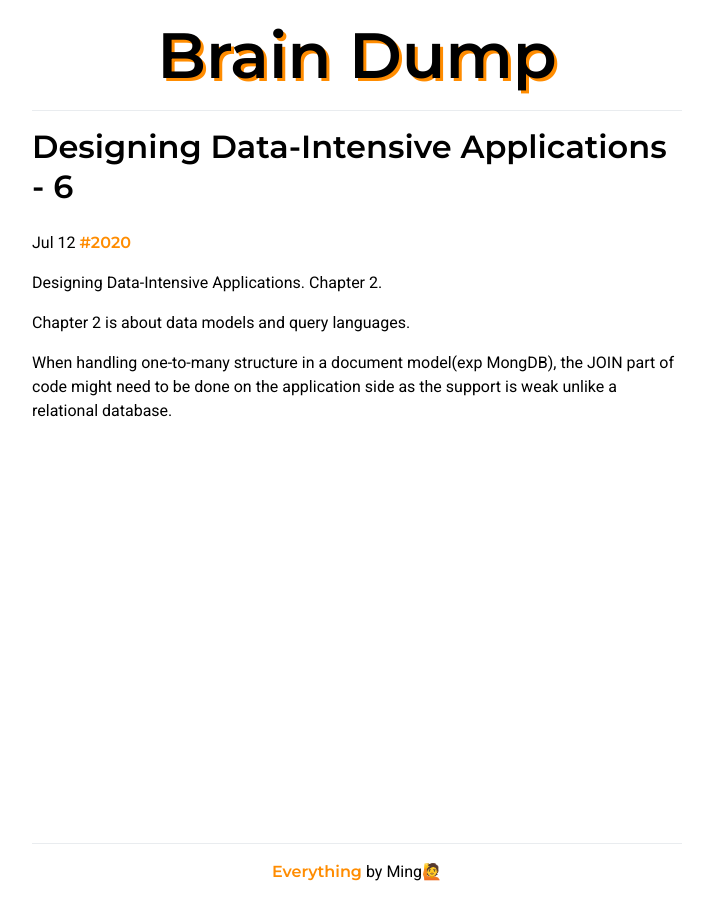
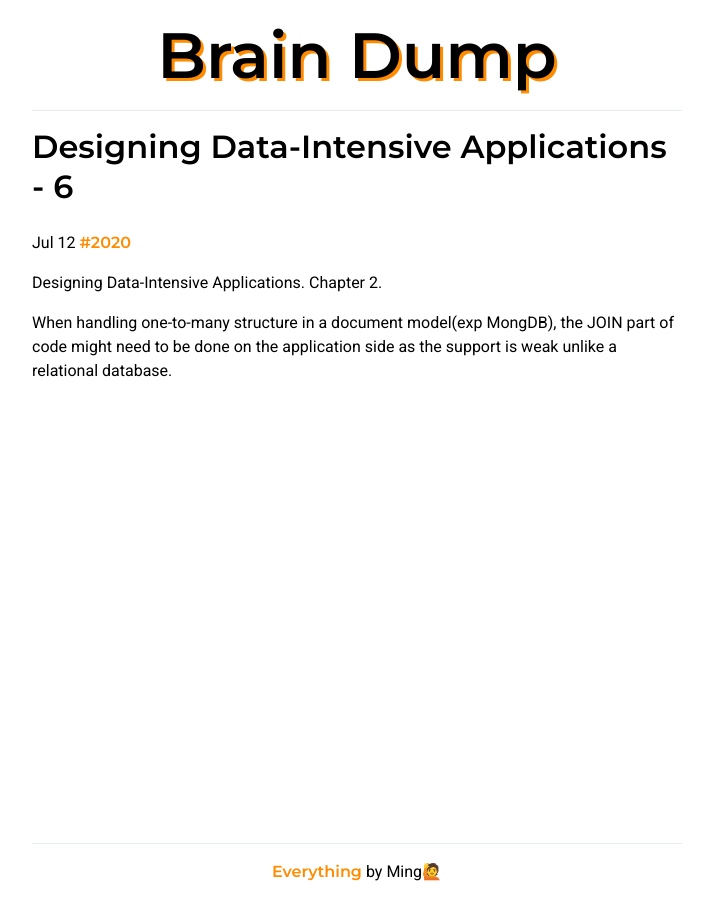
Before and after one commit to ming-yong/archive, a Jekyll site: the page built from _posts/2020-07-12-designing data intensive applications 6.md, in a window 1280 px wide. Shown: the whole page, without its empty margins (283-996 px from the left). Built offline with Jekyll 4.4.1, drawn with Linux system fonts in a browser that asks for light colours; nearby versions of some CDN libraries.

Commit message:
12July20

```diff
--- a/_posts/2020-07-12-designing data intensive applications 6.md
+++ b/_posts/2020-07-12-designing data intensive applications 6.md
@@ -6,6 +6,4 @@ category: 2020
 
 Designing Data-Intensive Applications. Chapter 2.
 
-Chapter 2 is about data models and query languages.
-
 When handling one-to-many structure in a document model(exp MongDB), the JOIN part of code might need to be done on the application side as the support is weak unlike a relational database.
```
